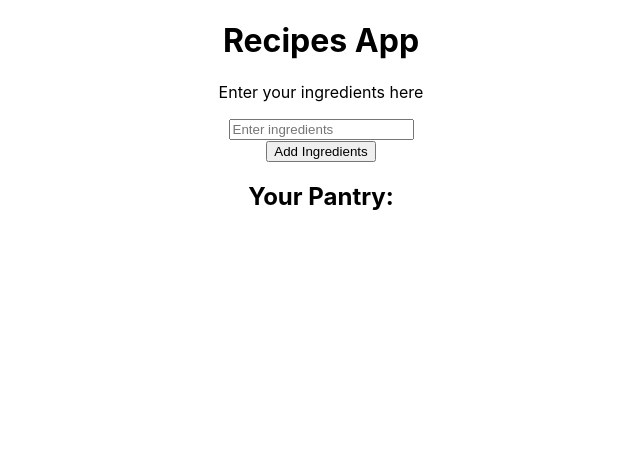
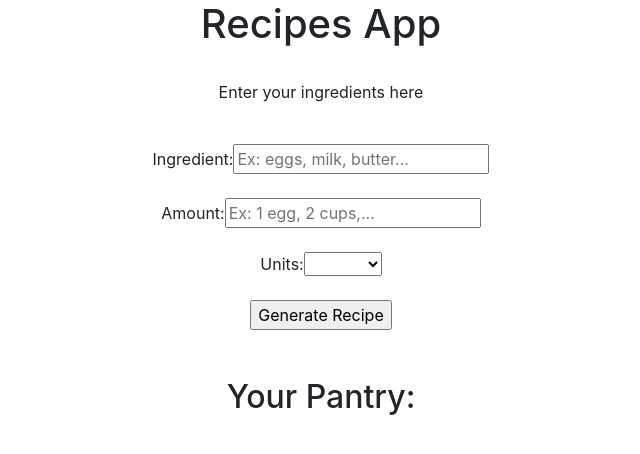
Before and after one commit to april-r-valdez/-recipe-app, a React (Create React App) app: page / in a window 1280 px wide. Shown: the top 454 px of the page, without its empty margins (319-959 px from the left). Built offline with nearby package versions, Linux system fonts and the light colour scheme.

Commit message:
Restructure and fix handler functions

```diff
--- a/public/index.html
+++ b/public/index.html
@@ -2,15 +2,18 @@
 <html lang="en">
   <head>
     <meta charset="utf-8" />
+    <meta name="viewport" content="width=device-width, initial-scale=1">
     <link rel="icon" href="%PUBLIC_URL%/favicon.ico" />
     <meta name="viewport" content="width=device-width, initial-scale=1" />
     <meta name="theme-color" content="#000000" />
     <meta name="description" content="Web site created using create-react-app" />
     <link rel="apple-touch-icon" href="%PUBLIC_URL%/logo192.png" />
     <link rel="manifest" href="%PUBLIC_URL%/manifest.json" />
-    <title>React App</title>
+    <link href="https://cdn.jsdelivr.net/npm/bootstrap@5.3.2/dist/css/bootstrap.min.css" rel="stylesheet" integrity="sha384-T3c6CoIi6uLrA9TneNEoa7RxnatzjcDSCmG1MXxSR1GAsXEV/Dwwykc2MPK8M2HN" crossorigin="anonymous">
+    <title>Recipes App</title>
   </head>
   <body>
+    <script src="https://cdn.jsdelivr.net/npm/bootstrap@5.3.2/dist/js/bootstrap.bundle.min.js" integrity="sha384-C6RzsynM9kWDrMNeT87bh95OGNyZPhcTNXj1NW7RuBCsyN/o0jlpcV8Qyq46cDfL" crossorigin="anonymous"></script>
     <noscript>You need to enable JavaScript to run this app.</noscript>
     <div id="root"></div>
   </body>
--- a/src/Input.js
+++ b/src/Input.js
@@ -1,40 +1,91 @@
-import { useState, useEffect } from "react";
-import { v4 as uuidv4 } from 'uuid'; // generates unique id for map() function
+import { useState, useEffect } from 'react'
 
 const  Textbox = () => {
-    // useState hook updates the variables ingredient and listIngredients
-    const [ingredient, setIngredient] = useState('');
-    const [listIngredients, setIngredientsList] = useState([]);
+    // useState hook updates variables storing user inputs
+    const [inputs, setInputs] = useState({
+        // default values set
+        ingredient:'',
+        amount:'',
+        units:''
+    });
 
-    // handleSubmit function called when typing in input field
-    const handleSubmit = (e) => {
-        e.preventDefault();
-        const newIngredient = {id: uuidv4(), item:ingredient}
-        setIngredientsList([...listIngredients, newIngredient])
-    };
+    // useState hook updates list of ingredients
+    const [ingredientsList, setIngredientsList] = useState([]);
+
+    // adds object containing user inputs to ingredients list
+    const addIngredientsToList = () => {
+        setIngredientsList([...ingredientsList, inputs]);
+    }
+
+    // handleChange receives event from each input when form is submitted
+    const handleChange = (event) => {
+        const name = event.target.name;
+        const value = event.target.value;
+        setInputs(values => ({...values, [name]: value}))
+    }
+
+    // handleSubmit resets variables to default values
+    const handleSubmit = (event) => {
+        event.preventDefault();
+        addIngredientsToList();
+        setInputs({ ingredient:'', amount:'', units:''});
+    }
 
     // useEffect hook runs function with every render of component
-    // [listIngredients] is a dependency added and will run function if it changes
+    // [ingredientsList] is a dependency added and runs function if it changes
     useEffect(() => {
-        console.log(listIngredients);
-    }, [listIngredients]);
+    }, [ingredientsList]);
 
     return (
         <div className="textbox">
-            <p>Enter your ingredients here</p>
+            <br></br><p>Enter your ingredients here</p><br></br>
             <form onSubmit={handleSubmit}>
-                <input
-                    type='text'
-                    placeholder='Enter ingredients'
-                    onChange={(e) => setIngredient(e.target.value)}
-                ></input>
+                <div>
+                    <label>Ingredient:</label>
+                    <input
+                        required
+                        type='text'
+                        id='ingredient'
+                        name='ingredient'
+                        value={inputs.ingredient}
+                        placeholder='Ex: eggs, milk, butter...'
+                        onChange={handleChange}
+                    ></input>
+                </div><br></br>
+                <div>
+                    <label>Amount:</label>
+                    <input
+                        required
+                        type='number'
+                        min='1'
+                        id='amount'
+                        name='amount'
+                        value={inputs.amount}
+                        placeholder='Ex: 1 egg, 2 cups,...'
+                        onChange={handleChange}
+                    ></input>
+                </div><br></br>
+                <div>
+                    <label>Units:</label>
+                    <select id='units' name='units' value={inputs.units} onChange={handleChange}>
+                        <option value=''></option>
+                        <option value='tsp'>tsp</option>
+                        <option value="tbsp">tbsp</option>
+                        <option value="lbs">lbs</option>
+                        <option value='fluid oz'>fluid oz</option>
+                        <option value="cups">cups</option>
+                        <option value="pints">pints</option>
+                        <option value="quarts">quarts</option>
+                        <option value="gallons">gallons</option>
+                    </select>
+                </div><br></br>
+                <input name='form' type='submit' value='Generate Recipe'></input>
             </form>
-            <button>Add Ingredients</button>
-            <h2>Your Pantry:</h2>
-            {listIngredients.map((entry) => (
-                <div key={entry.id}>
-                    <p>{entry.item}</p>
-                </div>
+            <br></br><br></br><h2>Your Pantry:</h2><br></br>
+            {ingredientsList.map((input, index) => (
+            <ul key={index}>
+              {input.amount} {input.units} of {input.ingredient}
+            </ul>
             ))}
         </div>
     );
```
